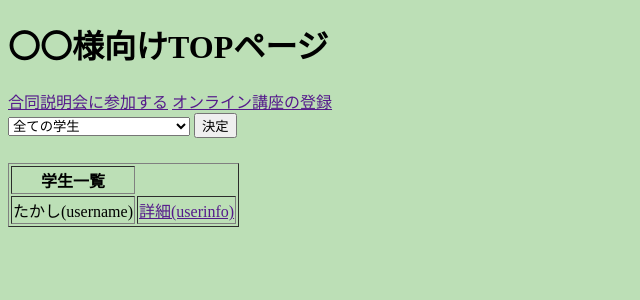
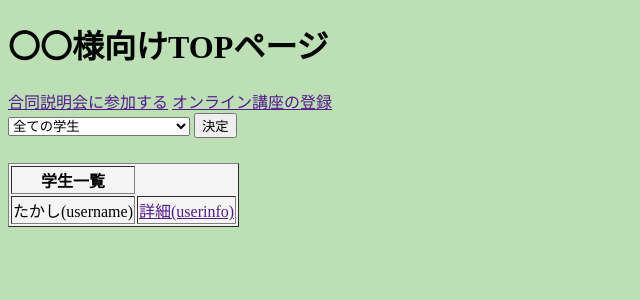
Before and after one commit to tanacchi/C-and-C-product, a Flask app: page /entertop in a window 1280 px wide. Shown: the part 32-332 px from the top of the page, without its empty margins (0-640 px from the left). Run offline with Flask 2, Linux system fonts and the light colour scheme.

Commit message:
Add color

```diff
--- a/c_and_c/templates/users/enter_top.html
+++ b/c_and_c/templates/users/enter_top.html
@@ -7,6 +7,7 @@
 
         table{
             margin-top: 2%;
+            background-color:whitesmoke;
         }
     </style>
 </header>
```
